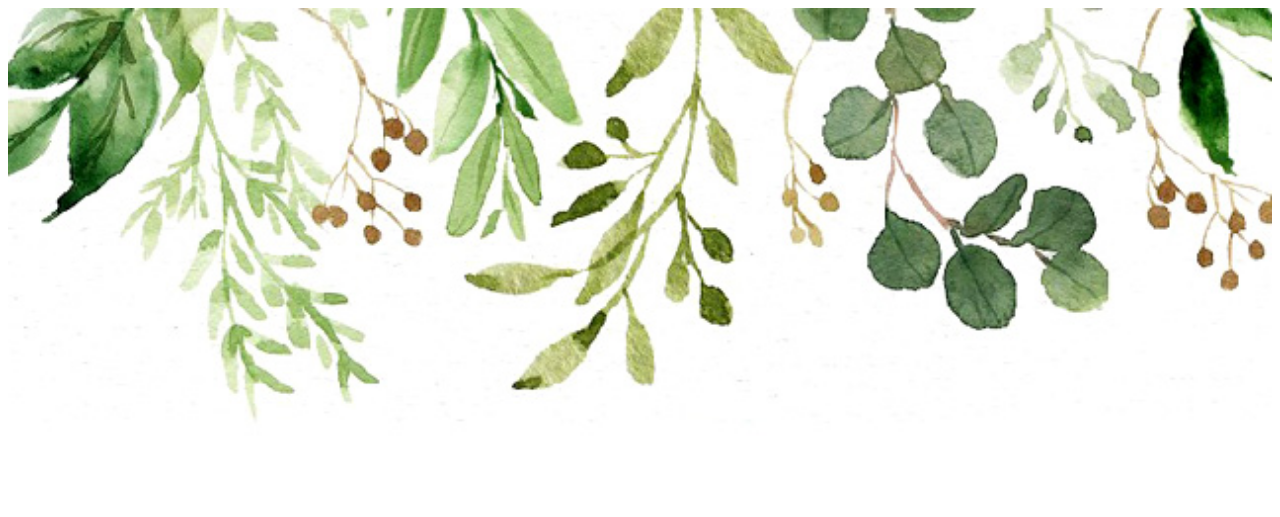
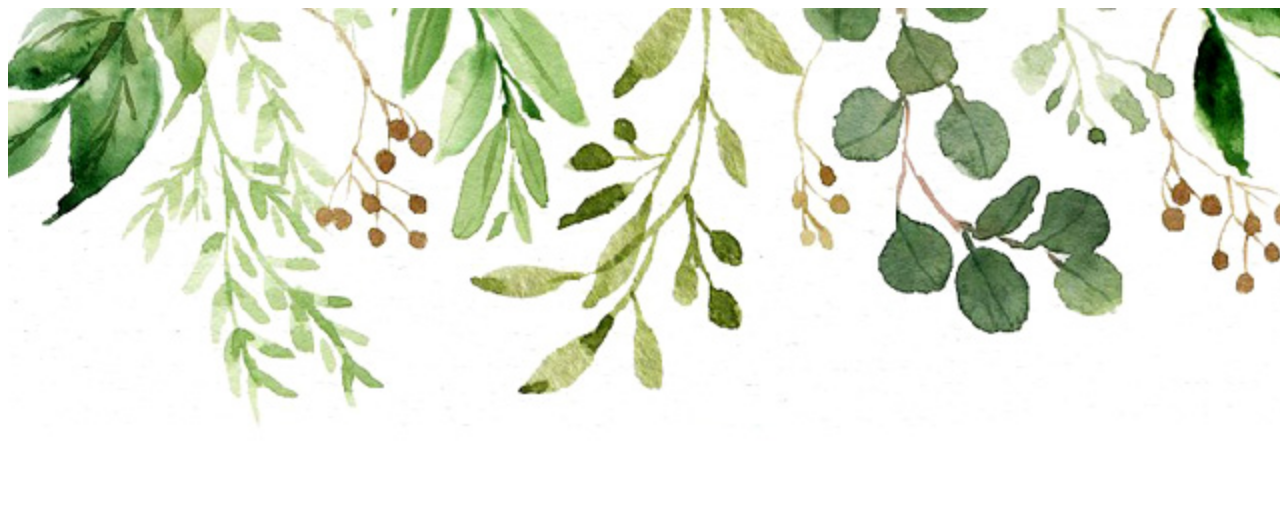
Before and after one commit to artgeek-soo/mcard, a plain HTML site: page index.html in a window 1280 px wide. Shown: the top 517 px of the page. Drawn offline with Linux system fonts and the light colour scheme.

Commit message:
Add files via upload

```diff
--- a/index.html
+++ b/index.html
@@ -7,7 +7,7 @@
 </head>
 
 <body>
-<div style="height: 100vh;">
+<div style="height: 100vh; width:100vw">
     <img style= "width:100%;" src= "image/main_top_bg.jpg">
     <h1 style="text-align:center; margin-top: 72px; font-family:applemyungjo; font-size: 36px; font-weight:900; color:cadetblue"><a href= "https://www.naver.com/">우리 결혼합니다</a></h1>
     <h2 style= "color:green; text-align:center; font-family:applemyungjo; font-weight: 300; color:darkslategray;" >02/ 22</h2>
```
